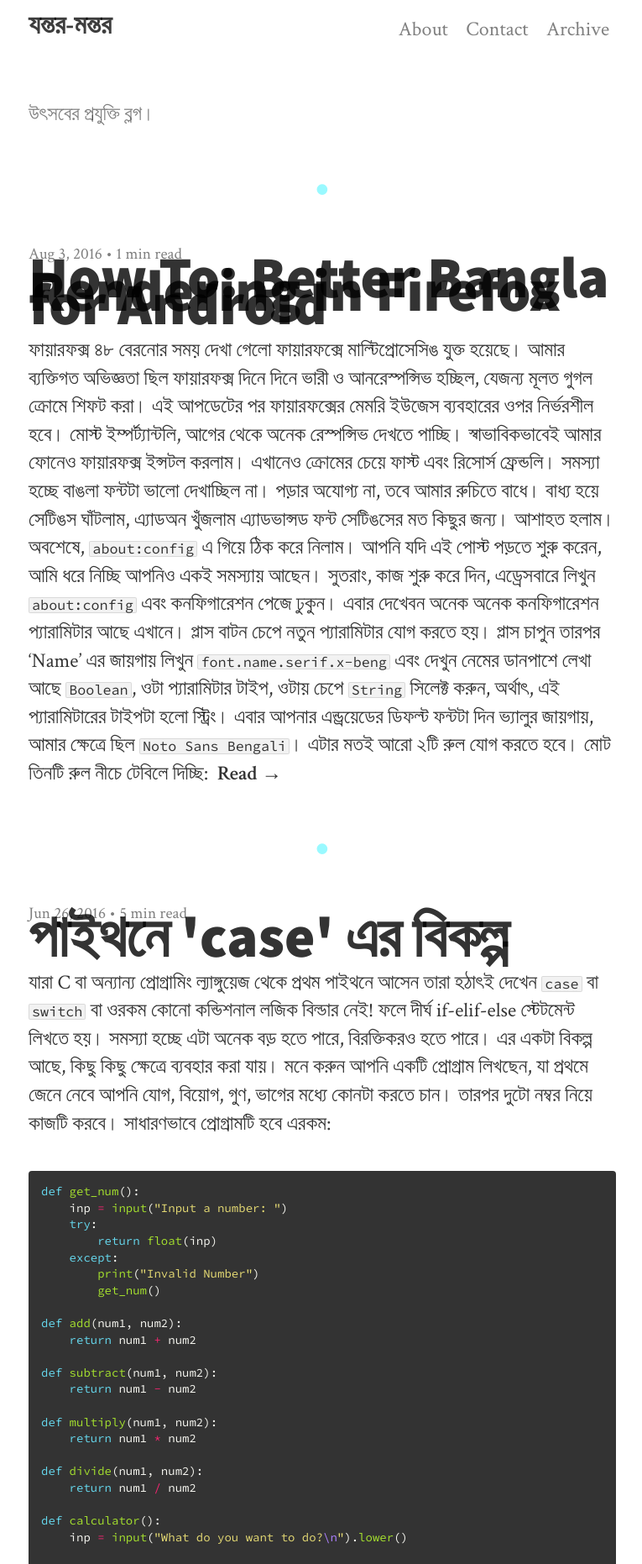
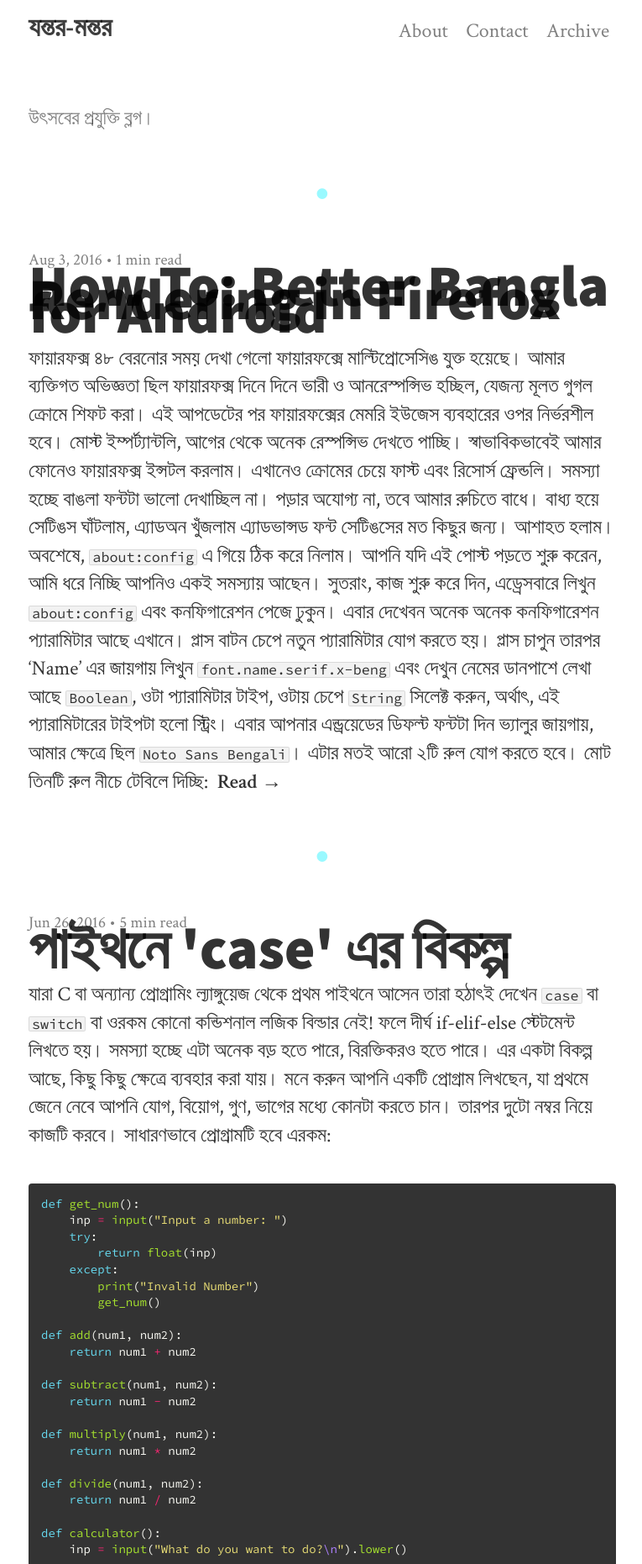
Before and after one commit to uroybd/tech, a Jekyll site: the page built from index.html, in a window 1280 px wide. Shown: the top 1862 px of the page at 84% size, without its empty margins (256-1021 px from the left). Built offline with Jekyll 4.4.1, drawn with Linux system fonts in a browser that asks for light colours; nearby versions of some CDN libraries; some web fonts are replaced; the list of posts is cut into pages by our own code.

Commit message:
footnote [master]

```diff
--- a/css/style.css
+++ b/css/style.css
@@ -69,7 +69,7 @@ body {
   background-color: rgb({{ site.background-color }});
   background-repeat: no-repeat;
   background-size: 100%;
-  line-height: 1.2rem;
+  line-height: 1em;
 }
 html, body {
   height: 100%;
```
